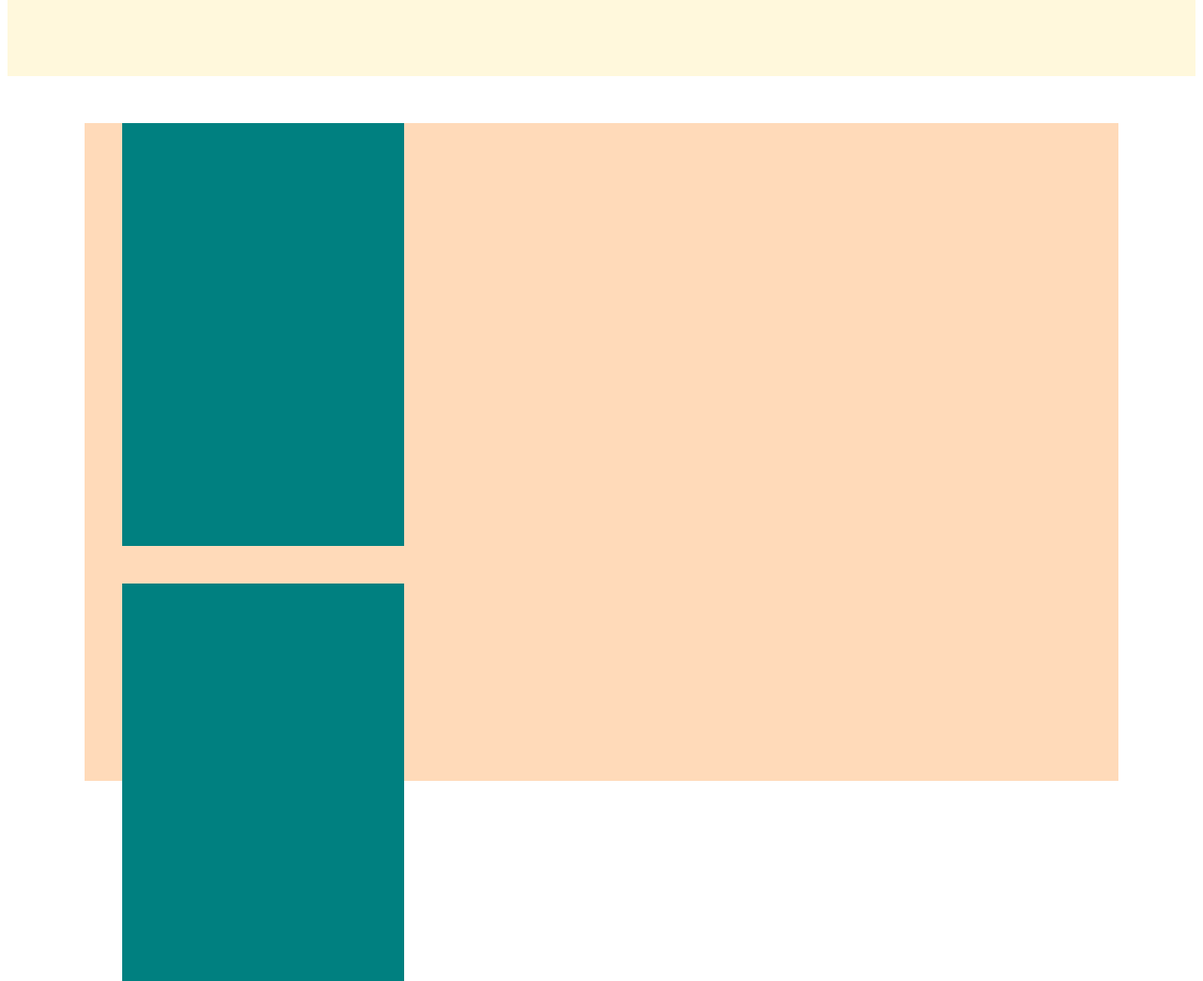
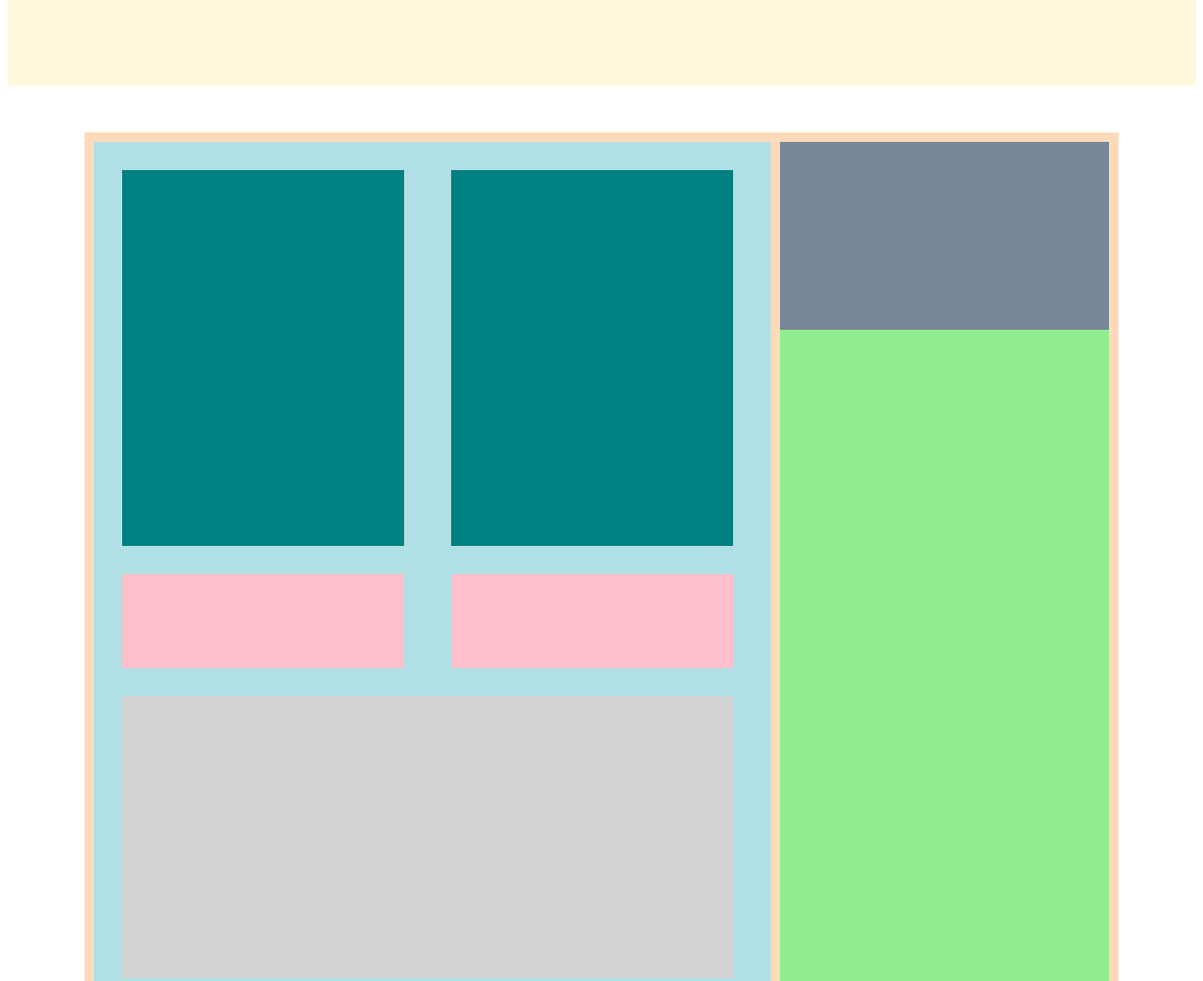
Before and after one commit to ada7matm/practica-layout, a plain HTML site: page index.html in a window 1280 px wide. Shown: the part 660-1704 px from the top of the page at 94% size. Drawn offline with Linux system fonts and the light colour scheme.

Commit message:
update layout

```diff
--- a/index.css
+++ b/index.css
@@ -12,8 +12,8 @@
     margin: auto;
 
 
+
 }
-
 .nav-bar {
     height: 60px;
     background-color: lightskyblue;
@@ -28,36 +28,70 @@
 }
 .content{
     width: 1100px;
-    height: 700px;
+    height: 1300px;
     background-color: peachpuff;
     margin: auto;
     margin-top: 50px;
+    overflow: hidden;
+
 }
 
-.main{
-    width: 650px;
-    height: 200px;
+main{
+    width: 700px;
+    height: 1500px;
     background-color: powderblue;
-    margin: 50px 50px 50px 50px;
+    margin: 10px 0px 0px 10px;
+    padding: 10px;
     float: left;
 }
 .aside{
-    width: 300px;
+    width: 350px;
+    height: 1500px;
+    background-color: lightgreen;
+    margin: 10px;
+    float: left;
+}
+
+.perfil{
+    width: 350px;
     height: 200px;
-    background-color: lightgreen;
-    margin: 50px 50px 50px 0px;
+    background-color: lightslategray;
+    margin: 0px;
+    float: left;
 
-        float: left;
 }
+
  .news-medium{
     width: 300px;
-    height: 450px;
+    height: 400px;
     background-color: teal;
-    margin: 40px;
-/* }
-para comentar es ctrl k c*/ */
-.footer {
-    height: 200px;
+    margin: 20px 30px 10px 20px;
+    float: left;
+}
 
-    background-color: lightcyan;
+.news-small{
+    width: 300px;
+    height: 100px;
+    background-color:pink;
+    float: right;
+    margin: 20px 30px 10px 20px;
+
 }
+.news-large{
+    width: 650px;
+    height: 300px;
+    background-color: lightgrey;
+    margin: 20px 30px 10px 20px;
+    float: left;
+}
+ footer{
+        height: 200px;
+        background-color: lightsalmon;
+        clear: both;
+    }
+
+    .logo-header {
+        height: 100px;
+        margin: 0;
+
+     }
--- a/index.html
+++ b/index.html
@@ -9,13 +9,19 @@
 <body>
     <header>
         <div class="banner">
-            <div class="logo"></div>
+            <div class="logo">
+                <img src "https://demo.tagdiv.com/newspaper_book_club/wp-content/uploads/2016/12/header-logo.png" class="logo-header"/>
+            </div>
         </div>
 
-        <nav class="nav-bar"></nav>
+        <nav class="nav-bar">
+            <h2>navigation bar</h2>
+        </nav>
     </header>
     <section>
-        <div class="slide"></div>
+        <div class="slide">
+            <h2>slideshow</h2>
+        </div>
     </section>
     <div class="content">
         <main>
@@ -25,21 +31,30 @@
                 </article>
                 <article class="news-medium">
 
-                    </article>
-                <article class="news-small">
+                </article>
+            </section>
+            <section>
 
-                </article>
-                <article class="news-small">
+                    <article class="news-small"> </article>
+                    <article class="news-small"> </article>
 
-                    </article>
-                <article class="news-large">
-
-                </article>
+            </section>
+            <article class="news-large"> </article>
+            <article class="news-large"> </article>
             </section>
         </main>
         <aside>
+            <aside class="aside">
+                <article class="perfil"> </article>
+                <article class="links"> </article>
+                <article class="trends"> </article>
+                <article class="recents"> </article>
+                <article class="ads"> </article>
+                <article class="tags"> </article>
 
-        </aside>
+
+
+            </aside>
 
     </div>
     <footer>
```
